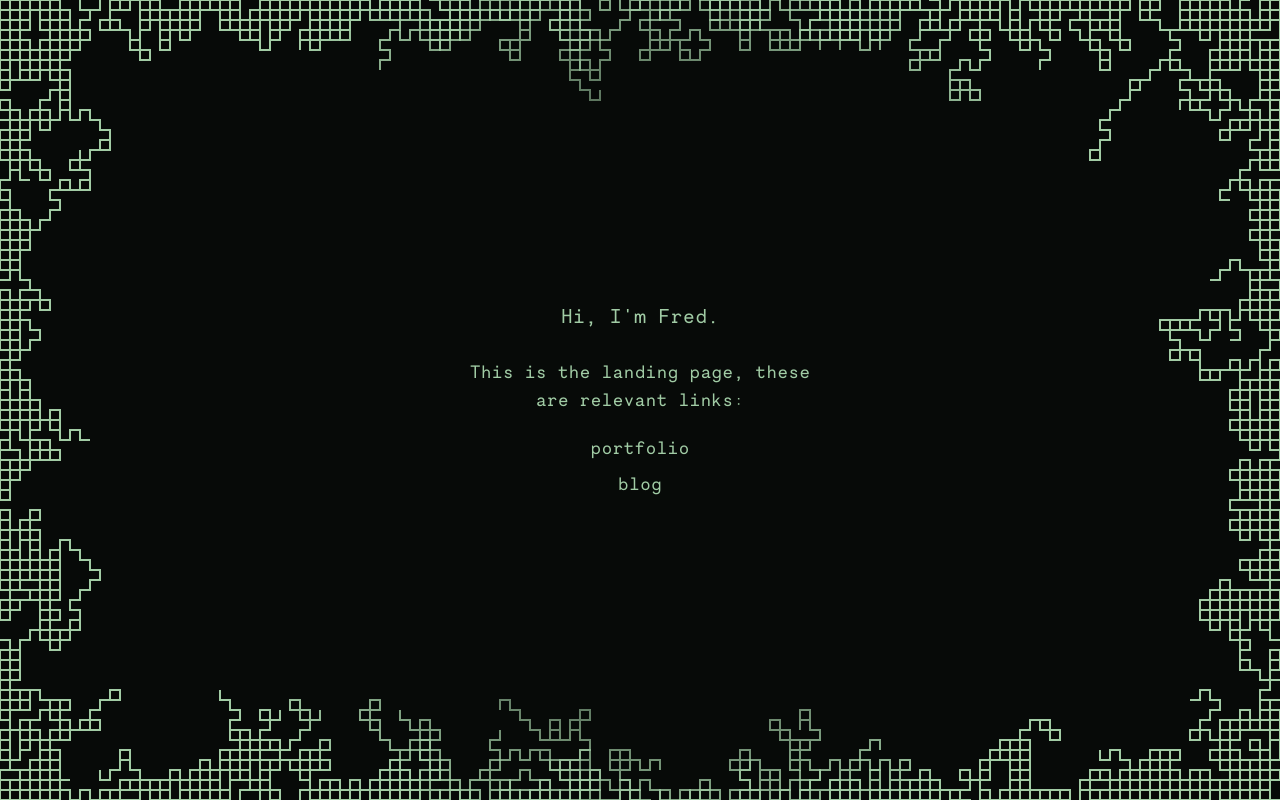
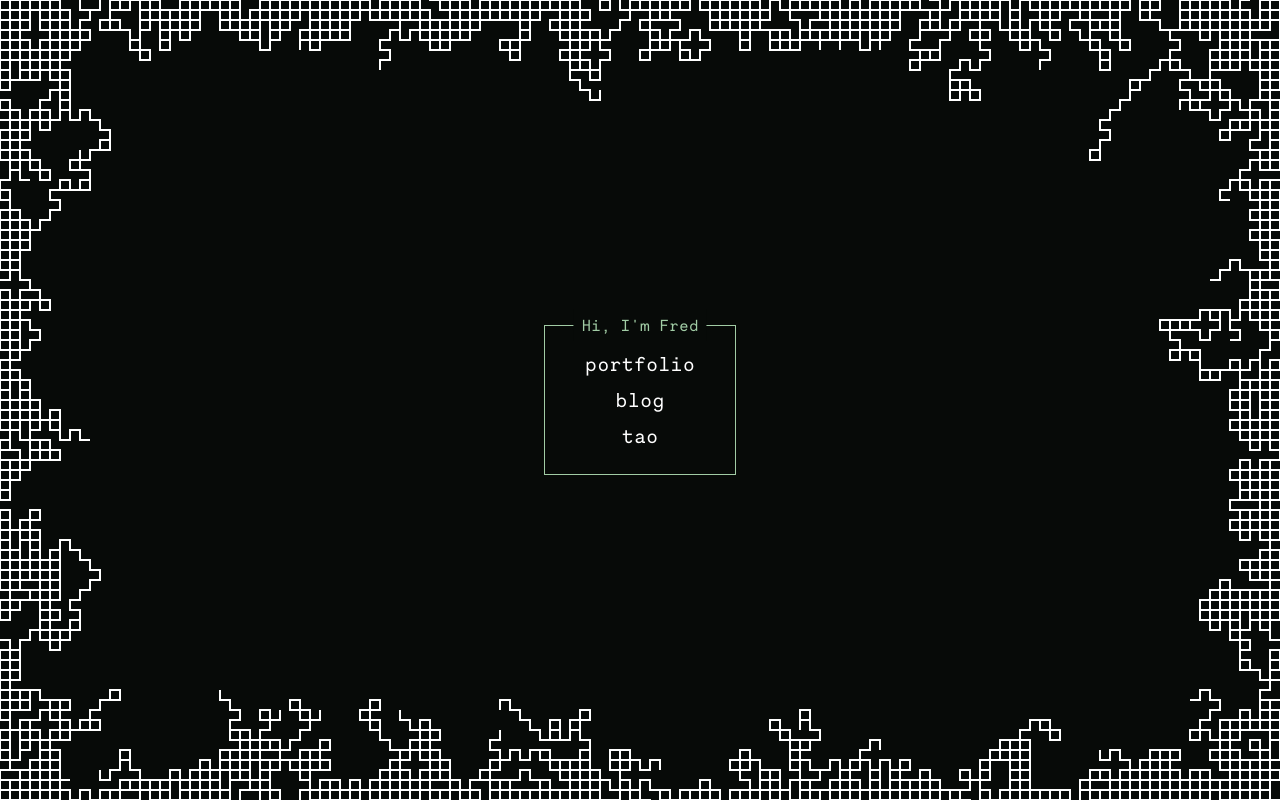
Before and after one commit to fbold/fbold.dev, an Astro site: page / in a window 1280 px wide. Built offline with nearby package versions, Linux system fonts and the light colour scheme; Astro itself is replaced by a stand-in of ours; animation ran at ten frames a second.

Commit message:
adjustments to layout and colours et plus

```diff
--- a/src/components/meander.astro
+++ b/src/components/meander.astro
@@ -95,21 +95,21 @@
         // draw the path
         ctx.beginPath()
         ctx.lineWidth = 2
-        ctx.strokeStyle = "#A1CCA5"
+        ctx.strokeStyle = "#ffffff"
         const centerX = canvas.width / 2
         const centerY = canvas.height / 2
-        const g = ctx.createRadialGradient(
-          centerX,
-          centerY,
-          150,
-          centerX,
-          centerY,
-          canvas.width,
-        )
-        g.addColorStop(0, `rgba(${0xa1},${0xcc},${0xa4},0.2)`) // opaque
-        g.addColorStop(0.3, `rgba(${0xa1},${0xcc},${0xa4},1)`) // opaque
-        g.addColorStop(1, `rgba(${0xa1},${0xcc},${0xa4},1)`) // opaque
-        ctx.strokeStyle = g
+        // const g = ctx.createRadialGradient(
+        //   centerX,
+        //   centerY,
+        //   150,
+        //   centerX,
+        //   centerY,
+        //   canvas.width,
+        // )
+        // g.addColorStop(0, `rgba(${0xa1},${0xcc},${0xa4},0.2)`) // opaque
+        // g.addColorStop(0.3, `rgba(${0xa1},${0xcc},${0xa4},1)`) // opaque
+        // g.addColorStop(1, `rgba(${0xa1},${0xcc},${0xa4},1)`) // opaque
+        // ctx.strokeStyle = g
         ctx.moveTo(origin.x, origin.y)
 
         this.vertices.forEach(([vx, vy]) => {
--- a/src/pages/index.astro
+++ b/src/pages/index.astro
@@ -5,6 +5,7 @@ import Meander from "../components/meander.astro"
 const links = [
   { name: "portfolio", href: "portfolio.fbold.dev" },
   { name: "blog", href: "blog.fbold.dev" },
+  { name: "tao", href: "tao.fbold.dev" },
 ]
 ---
 
@@ -16,16 +17,25 @@ const links = [
     <meta name="generator" content={Astro.generator} />
     <title>Astro</title>
   </head>
-  <body class="bg-bg text-text font-main text-lg">
+  <body class="bg-bg text-text font-main text-md">
     <Meander />
     <div
       class="h-full w-full max-w-lg mx-auto flex flex-col items-center justify-center"
     >
-      <div class="text-center mb-5 px-20">
-        <h1 class="text-lg md:text-xl">Hi, I'm Fred.</h1>
-        <br />This is the landing page, these are relevant links:
+      <div class="relative mx-20">
+        <!-- <div -->
+        <!--   class="w-[calc(100%+40px)] h-[calc(100%+20px)] -translate-x-5 border border-text block p-4 top-3" -->
+        <!-- > -->
+        <!-- </div> -->
+        <div
+          class="text-center bg-bg absolute p-1 px-2 left-1/2 -translate-x-1/2 text-nowrap -translate-y-1/2"
+        >
+          <h1 class="">Hi, I'm Fred</h1>
+          <!-- This is the landing page, these are relevant links: -->
         </div>
-      <div class="flex flex-col gap-2 text-center items-center justify-center">
+        <div
+          class="flex flex-col text-white gap-2 bg-bg text-center text-xl items-center justify-center border border-text p-6 px-10"
+        >
           {
             links.map((link) => (
               <a
@@ -39,5 +49,6 @@ const links = [
           }
         </div>
       </div>
+    </div>
   </body>
 </html>
```
Lines whose indentation alone changed are shown as unchanged.
